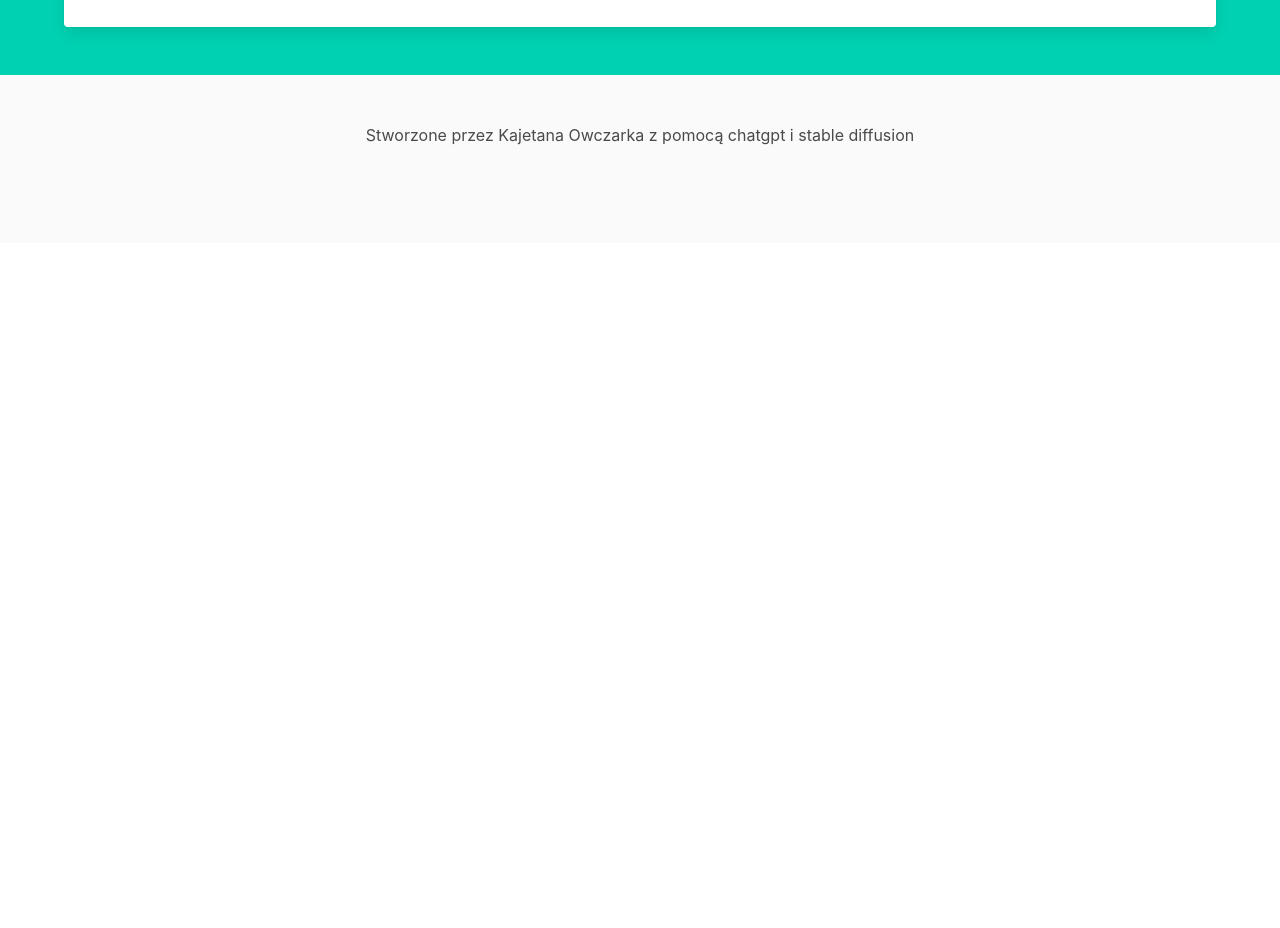
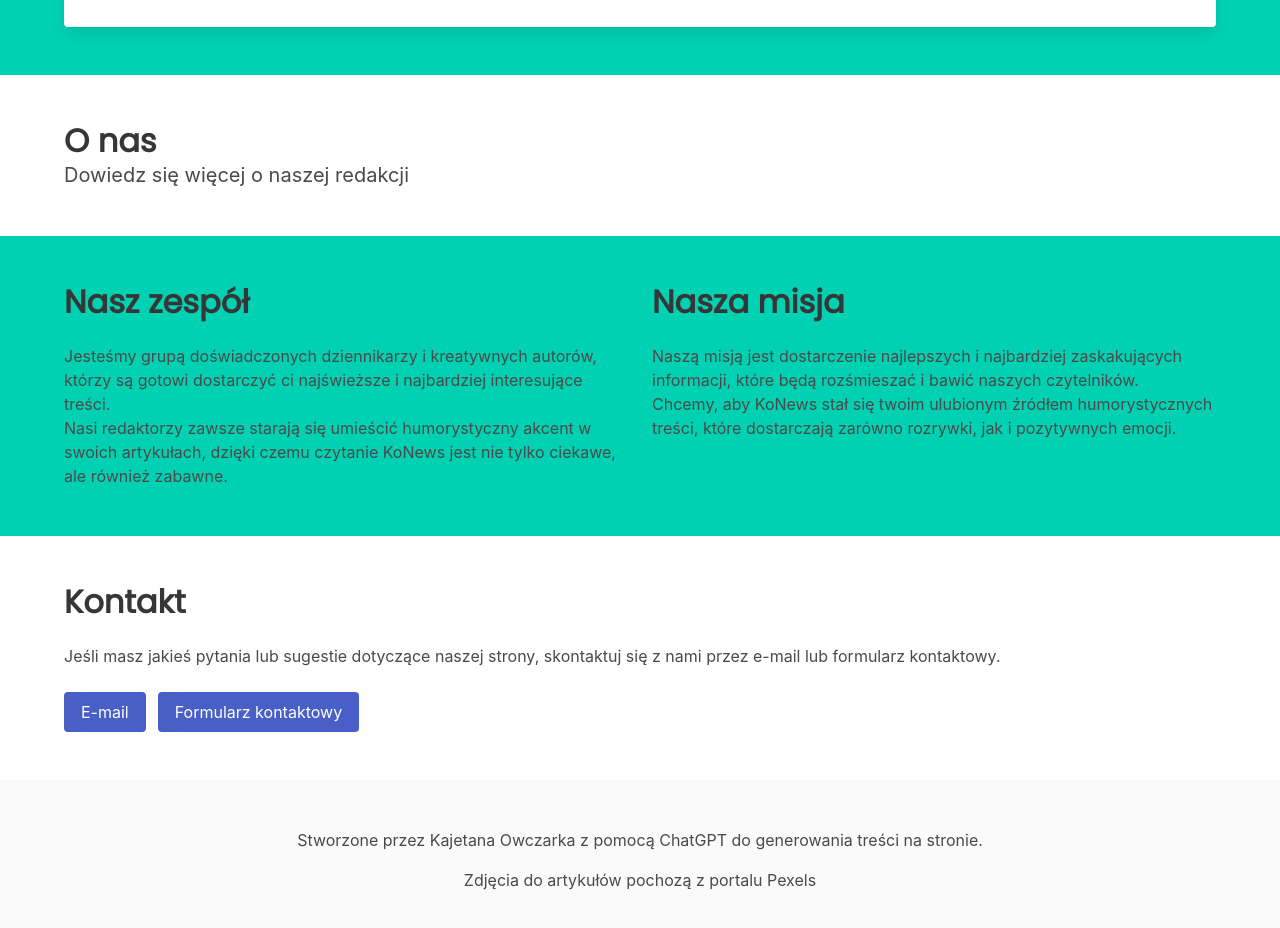
Before and after one commit to IDontEvenCarem/licencjat-project-simplified, a website: page website/index.html in a window 1280 px wide. Shown: the part 690-1618 px from the top of the page. Before the commit the page ends 933 px from the top, so only its background shows below. Drawn offline with nearby package versions, Linux system fonts and the light colour scheme; no server answers; files whose address does not match are found by name.

Commit message:
Dodanie nieco treści na spodzie, podział kodu na części małe

```diff
--- a/website/index.html
+++ b/website/index.html
@@ -117,11 +117,65 @@
                 <canvas id="recentPollChart"></canvas>
             </div>
         </div>
+        <script src="recentPoll.js"></script>
+    </section>
+
+    <section class="section">
+        <div class="container">
+            <h1 class="title">
+                O nas
+            </h1>
+            <h2 class="subtitle">
+                Dowiedz się więcej o naszej redakcji
+            </h2>
+        </div>
+    </section>
+
+    <section class="section has-background-primary">
+        <div class="container">
+            <div class="columns">
+                <div class="column">
+                    <h3 class="title is-3">Nasz zespół</h3>
+                    <p>Jesteśmy grupą doświadczonych dziennikarzy i kreatywnych autorów, którzy są gotowi dostarczyć ci
+                        najświeższe i najbardziej interesujące treści.</p>
+                    <p>Nasi redaktorzy zawsze starają się umieścić humorystyczny akcent w swoich artykułach, dzięki
+                        czemu czytanie KoNews jest nie tylko ciekawe, ale również zabawne.</p>
+                </div>
+                <div class="column">
+                    <h3 class="title is-3">Nasza misja</h3>
+                    <p>Naszą misją jest dostarczenie najlepszych i najbardziej zaskakujących informacji, które będą
+                        rozśmieszać i bawić naszych czytelników.</p>
+                    <p>Chcemy, aby KoNews stał się twoim ulubionym źródłem humorystycznych treści, które dostarczają
+                        zarówno rozrywki, jak i pozytywnych emocji.</p>
+                </div>
+            </div>
+        </div>
+    </section>
+
+    <section class="section">
+        <div class="container">
+            <h3 class="title is-3">Kontakt</h3>
+            <p class="block">Jeśli masz jakieś pytania lub sugestie dotyczące naszej strony, skontaktuj się z nami przez
+                e-mail lub formularz kontaktowy.</p>
+            <div class="block field is-grouped">
+                <p class="control">
+                    <a class="button is-link" href="mailto:kontakt@konews.pl">
+                        <span>E-mail</span>
+                    </a>
+                </p>
+                <p class="control">
+                    <a class="button is-link" href="/kontakt">
+                        <span>Formularz kontaktowy</span>
+                    </a>
+                </p>
+            </div>
+        </div>
     </section>
 
     <footer class="footer">
         <div class="content has-text-centered">
-            <p>Stworzone przez Kajetana Owczarka z pomocą chatgpt i stable diffusion</p>
+            <p>Stworzone przez Kajetana Owczarka z pomocą ChatGPT do generowania treści na stronie.</p>
+            <p>Zdjęcia do artykułów pochozą z portalu Pexels</p>
         </div>
     </footer>
 
--- a/website/index.js
+++ b/website/index.js
@@ -61,30 +61,4 @@ document.addEventListener("DOMContentLoaded", ev => {
             </div>
         `
     }).mount("#post-columns");
-
-    // recent poll
-    axios.get('/api/lastPoll').then(response => {
-        const chartEl = document.getElementById('recentPollChart')
-
-        document.getElementById('recentPollTitle').innerText = response.data.temat
-
-        new Chart(chartEl, {
-            type: 'bar',
-            data: {
-                labels: response.data.opcje_odpowiedzi,
-                datasets: [{
-                    label: "Ilość odpowiedzi",
-                    data: Object.values(response.data.wyniki),
-                    borderWidth: 1
-                }]
-            },
-            options: {
-                scales: {
-                    y: {
-                        beginAtZero: true
-                    }
-                }
-            }
-        })
-    })
 })
```
Also changed, not shown: server/index.js (+7 -7 lines), server/posts/ziemniaki_w_diamenty.txt (deleted, +0 -8 lines), website/recentPoll.js (added, +25 -0 lines).
